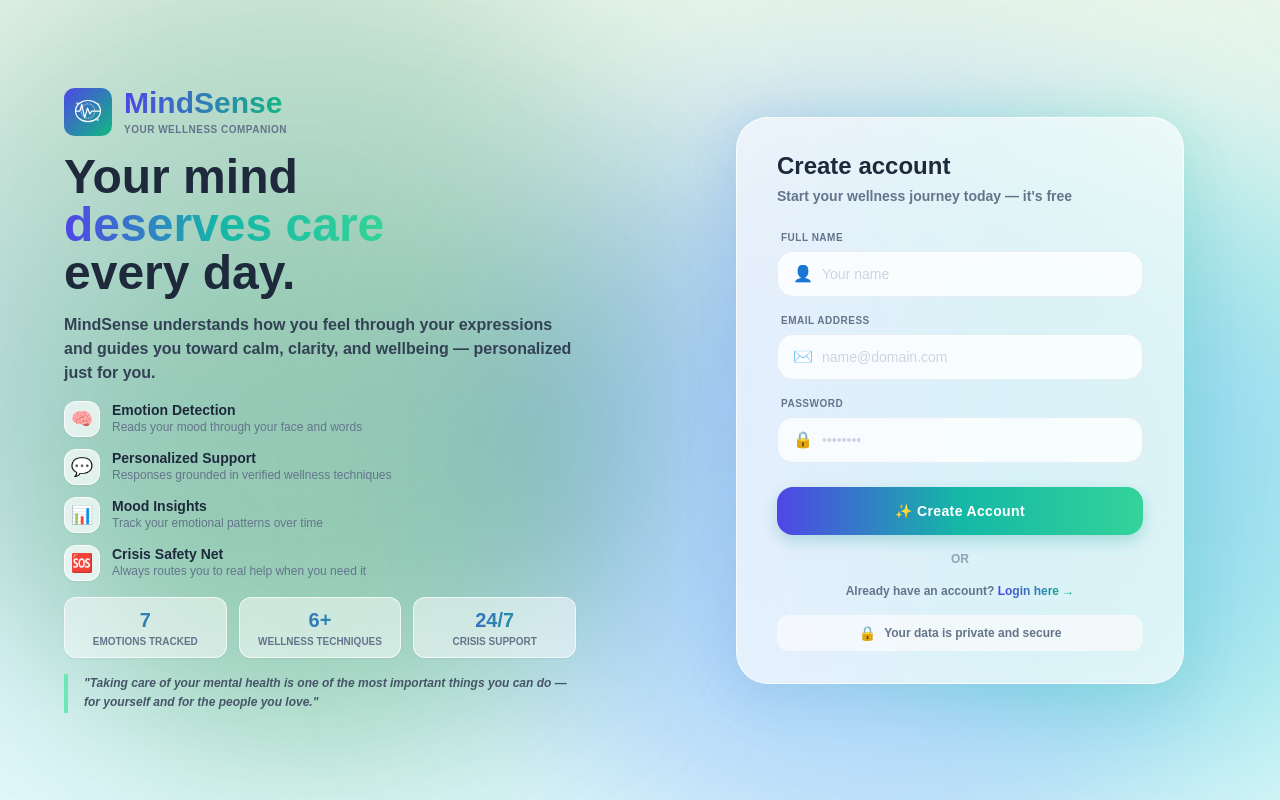
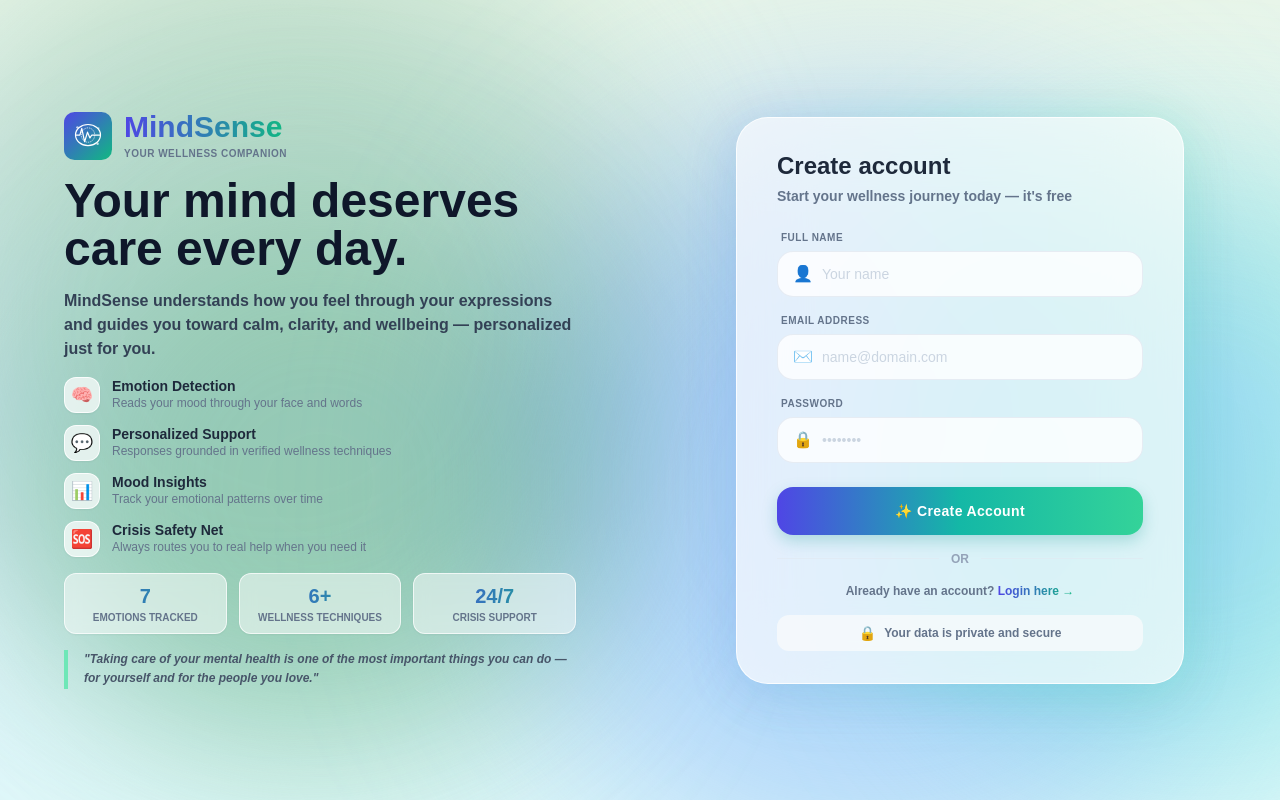
Before and after one commit to Shrutika-6/MindSense, a React (Create React App) app in the folder frontend/: page / in a window 1280 px wide. Built offline with nearby package versions, Linux system fonts and the light colour scheme.

Commit message:
feat: integrate shared MindSenseLogo component and clean login/signup headings

```diff
--- a/frontend/src/components/Login.jsx
+++ b/frontend/src/components/Login.jsx
@@ -1,24 +1,7 @@
 import React, { useState } from "react"
 import { useNavigate, Link } from "react-router-dom"
 import axios from "axios"
-
-const MindSenseLogo = ({ size = 48 }) => (
-  <svg width={size} height={size} viewBox="0 0 100 100" fill="none" xmlns="http://www.w3.org/2000/svg">
-    <defs>
-      <linearGradient id="logoGrad" x1="0%" y1="0%" x2="100%" y2="100%">
-        <stop offset="0%" stopColor="#4f46e5"/>
-        <stop offset="100%" stopColor="#10b981"/>
-      </linearGradient>
-    </defs>
-    <rect width="100" height="100" rx="22" fill="url(#logoGrad)"/>
-    <ellipse cx="50" cy="48" rx="26" ry="22" fill="none" stroke="white" strokeWidth="2.5"/>
-    <ellipse cx="50" cy="48" rx="14" ry="15" fill="none" stroke="white" strokeWidth="1.5" strokeDasharray="3 2"/>
-    <polyline points="24,48 33,48 37,34 43,62 49,42 54,54 58,48 76,48" fill="none" stroke="white" strokeWidth="2.5" strokeLinecap="round" strokeLinejoin="round"/>
-    <circle cx="28" cy="32" r="2.5" fill="white" opacity="0.7"/>
-    <circle cx="72" cy="34" r="2" fill="white" opacity="0.6"/>
-    <circle cx="70" cy="66" r="2.5" fill="white" opacity="0.7"/>
-  </svg>
-)
+import MindSenseLogo from "./MindSenseLogo"
 
 export default function Login() {
   const [email, setEmail] = useState("")
@@ -62,12 +45,9 @@ export default function Login() {
         </div>
 
         {/* Heading */}
-        <h1 className="text-4xl lg:text-5xl font-black text-slate-800 leading-tight">
-          Your mind<br/>
-          <span className="bg-gradient-to-r from-indigo-600 via-teal-500 to-emerald-400 bg-clip-text text-transparent">
-            deserves care
-          </span><br/>
-          every day.
+        <h1 className="text-4xl lg:text-5xl font-black text-slate-900 leading-tight">
+          Your mind deserves<br/>
+          care every day.
         </h1>
 
         <p className="text-slate-700 text-sm lg:text-base font-semibold leading-relaxed">
--- /dev/null
+++ b/frontend/src/components/MindSenseLogo.jsx
@@ -0,0 +1,21 @@
+import React from "react"
+
+export default function MindSenseLogo({ size = 48 }) {
+  return (
+    <svg width={size} height={size} viewBox="0 0 100 100" fill="none" xmlns="http://www.w3.org/2000/svg">
+      <defs>
+        <linearGradient id="logoGrad" x1="0%" y1="0%" x2="100%" y2="100%">
+          <stop offset="0%" stopColor="#4f46e5"/>
+          <stop offset="100%" stopColor="#10b981"/>
+        </linearGradient>
+      </defs>
+      <rect width="100" height="100" rx="22" fill="url(#logoGrad)"/>
+      <ellipse cx="50" cy="48" rx="26" ry="22" fill="none" stroke="white" strokeWidth="2.5"/>
+      <ellipse cx="50" cy="48" rx="14" ry="15" fill="none" stroke="white" strokeWidth="1.5" strokeDasharray="3 2"/>
+      <polyline points="24,48 33,48 37,34 43,62 49,42 54,54 58,48 76,48" fill="none" stroke="white" strokeWidth="2.5" strokeLinecap="round" strokeLinejoin="round"/>
+      <circle cx="28" cy="32" r="2.5" fill="white" opacity="0.7"/>
+      <circle cx="72" cy="34" r="2" fill="white" opacity="0.6"/>
+      <circle cx="70" cy="66" r="2.5" fill="white" opacity="0.7"/>
+    </svg>
+  )
+}
--- a/frontend/src/components/Signup.jsx
+++ b/frontend/src/components/Signup.jsx
@@ -1,24 +1,7 @@
 import { useState } from "react"
 import { useNavigate, Link } from "react-router-dom"
 import axios from "axios"
-
-const MindSenseLogo = ({ size = 48 }) => (
-  <svg width={size} height={size} viewBox="0 0 100 100" fill="none" xmlns="http://www.w3.org/2000/svg">
-    <defs>
-      <linearGradient id="logoGrad" x1="0%" y1="0%" x2="100%" y2="100%">
-        <stop offset="0%" stopColor="#4f46e5"/>
-        <stop offset="100%" stopColor="#10b981"/>
-      </linearGradient>
-    </defs>
-    <rect width="100" height="100" rx="22" fill="url(#logoGrad)"/>
-    <ellipse cx="50" cy="48" rx="26" ry="22" fill="none" stroke="white" strokeWidth="2.5"/>
-    <ellipse cx="50" cy="48" rx="14" ry="15" fill="none" stroke="white" strokeWidth="1.5" strokeDasharray="3 2"/>
-    <polyline points="24,48 33,48 37,34 43,62 49,42 54,54 58,48 76,48" fill="none" stroke="white" strokeWidth="2.5" strokeLinecap="round" strokeLinejoin="round"/>
-    <circle cx="28" cy="32" r="2.5" fill="white" opacity="0.7"/>
-    <circle cx="72" cy="34" r="2" fill="white" opacity="0.6"/>
-    <circle cx="70" cy="66" r="2.5" fill="white" opacity="0.7"/>
-  </svg>
-)
+import MindSenseLogo from "./MindSenseLogo"
 
 function Signup() {
   const [name, setName] = useState("")
@@ -58,12 +41,9 @@ function Signup() {
         </div>
 
         {/* Heading */}
-        <h1 className="text-4xl lg:text-5xl font-black text-slate-800 leading-tight">
-          Your mind<br/>
-          <span className="bg-gradient-to-r from-indigo-600 via-teal-500 to-emerald-400 bg-clip-text text-transparent">
-            deserves care
-          </span><br/>
-          every day.
+        <h1 className="text-4xl lg:text-5xl font-black text-slate-900 leading-tight">
+          Your mind deserves<br/>
+          care every day.
         </h1>
 
         <p className="text-slate-700 text-sm lg:text-base font-semibold leading-relaxed">
```
